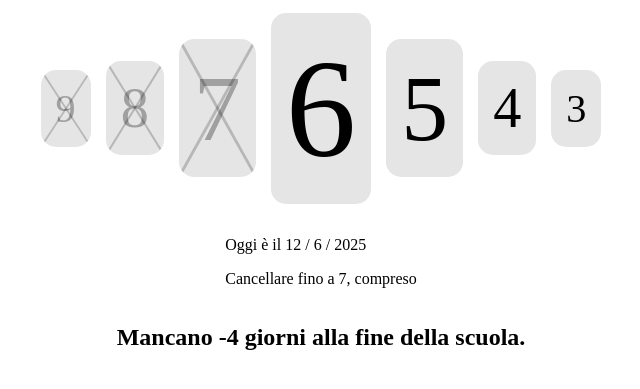
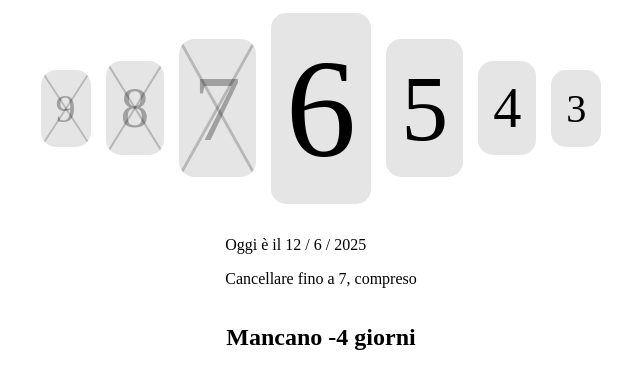
Before and after one commit to AwMan3703/quanti-giorni-mancano-alla-maturita, a website: page index.html in a window 1280 px wide. Shown: the part 91-480 px from the top of the page, without its empty margins (319-959 px from the left). Drawn offline with Linux system fonts and the light colour scheme.

Commit message:
Update index.html

```diff
--- a/index.html
+++ b/index.html
@@ -25,7 +25,7 @@
 	</div>
 
 	<div>
-		<h2><span id="days-to-school-year-end">???</span> alla fine della scuola.</h2>
+		<h2><span id="days-to-school-year-end">???</span></h2>
 	</div>
 
 	<template id="counter-element-template">
```
